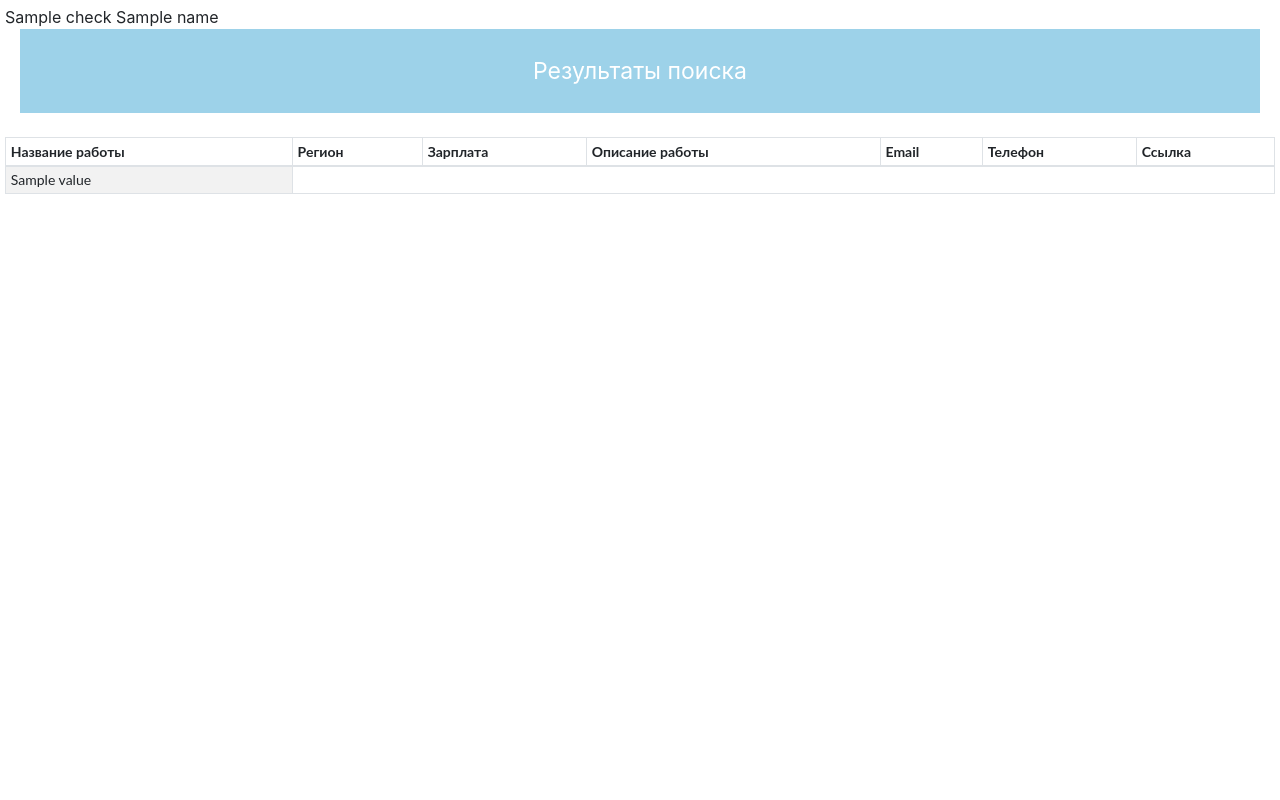
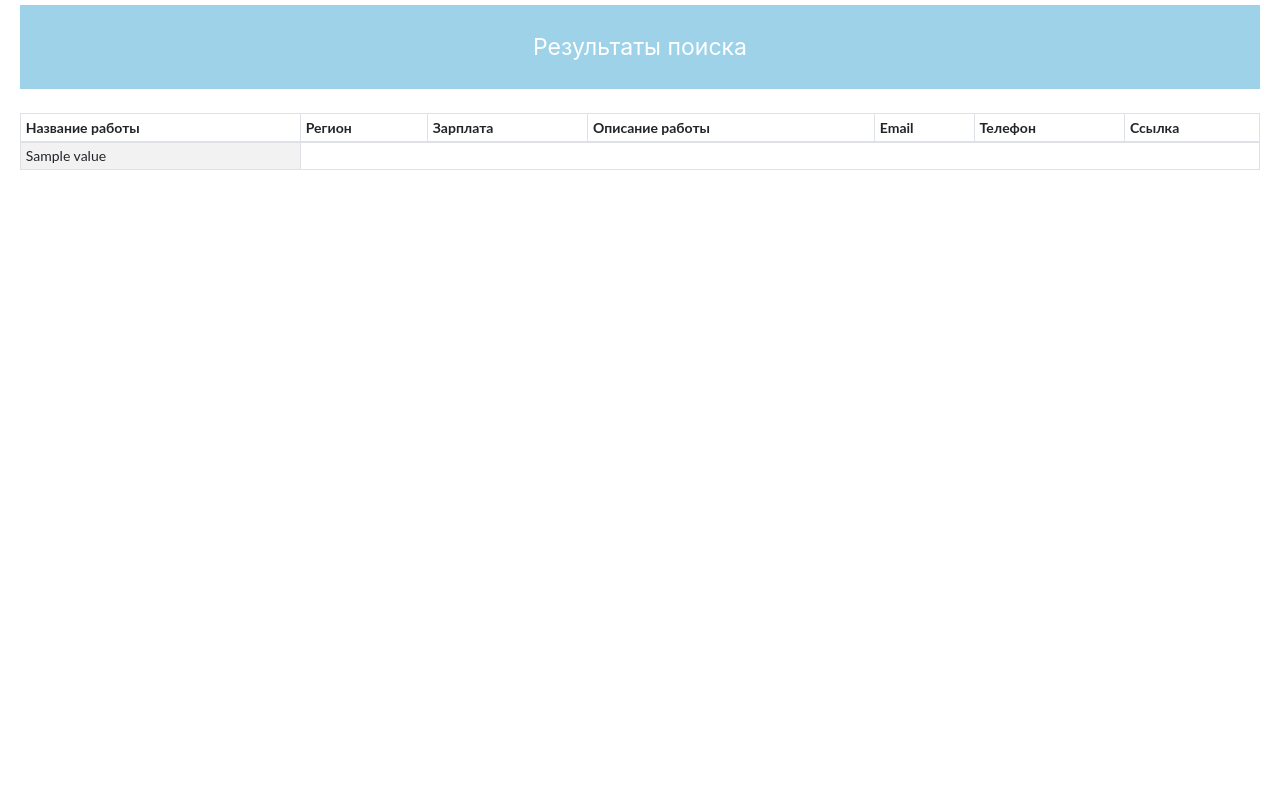
Before and after one commit to krax1337/bts-resumes, a Django app: template formuploads/templates/formuploads/search.html in a window 1280 px wide. Run offline with Django 3.2, Linux system fonts and the light colour scheme; the template is opened without the code that fills it: most values are stand-ins (such as "Sample title", 1, 10 or a date in 2020); parts of the project's set-up code (start-up, migrations or seed data) failed here and were passed over; some libraries are stand-ins or nearby versions.

Commit message:
correct search table

```diff
--- a/formuploads/templates/formuploads/search.html
+++ b/formuploads/templates/formuploads/search.html
@@ -1,5 +1,4 @@
-{{check}}
-{{name}}
+
 {% load bootstrap4 %}
 
 <html>
@@ -25,10 +24,14 @@
 	  padding: 5px;
 	}
 
-	table {
+	#dtBasicExample {
 	  font-family: Lato, 'Helvetica Neue', Arial, Helvetica, sans-serif;
 	  font-size: 14px;
 	}
+  td {
+    word-wrap: break-word;
+    max-width: 15px;
+  }
   </style>
 
   <link href="//maxcdn.bootstrapcdn.com/bootstrap/4.1.1/css/bootstrap.min.css" rel="stylesheet" id="bootstrap-css">
@@ -40,10 +43,8 @@
 <body id="success_body">
 
     <div class="container-fluid header">
+    <header id="header"> Результаты поиска </header>
 
-
-        <header id="header"> Результаты поиска </header>
-        </div>
         <br>
 <div class="table-wrapper">
 
```
Also changed, not shown: formuploads/templates/formuploads/success.html (+5 -23 lines).
